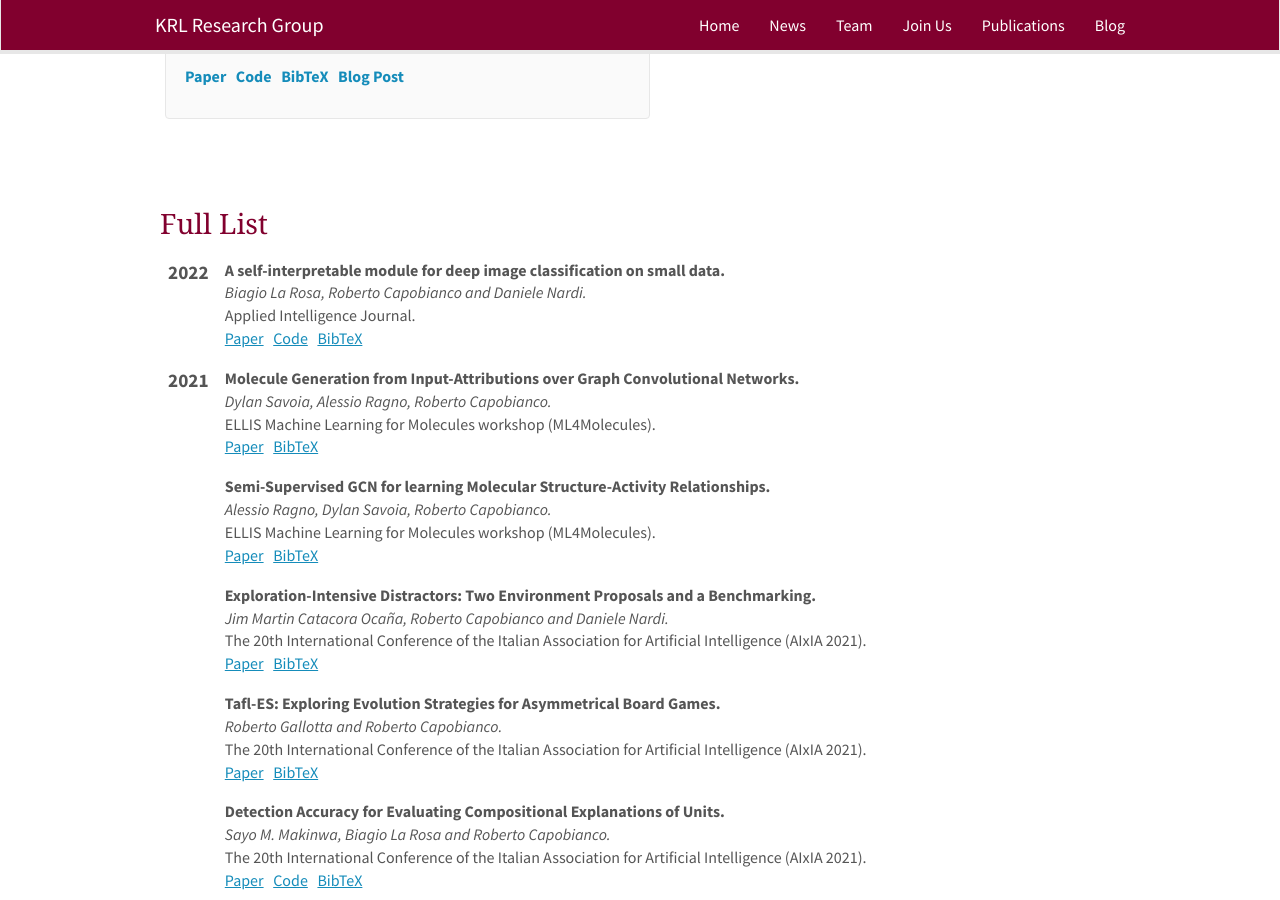
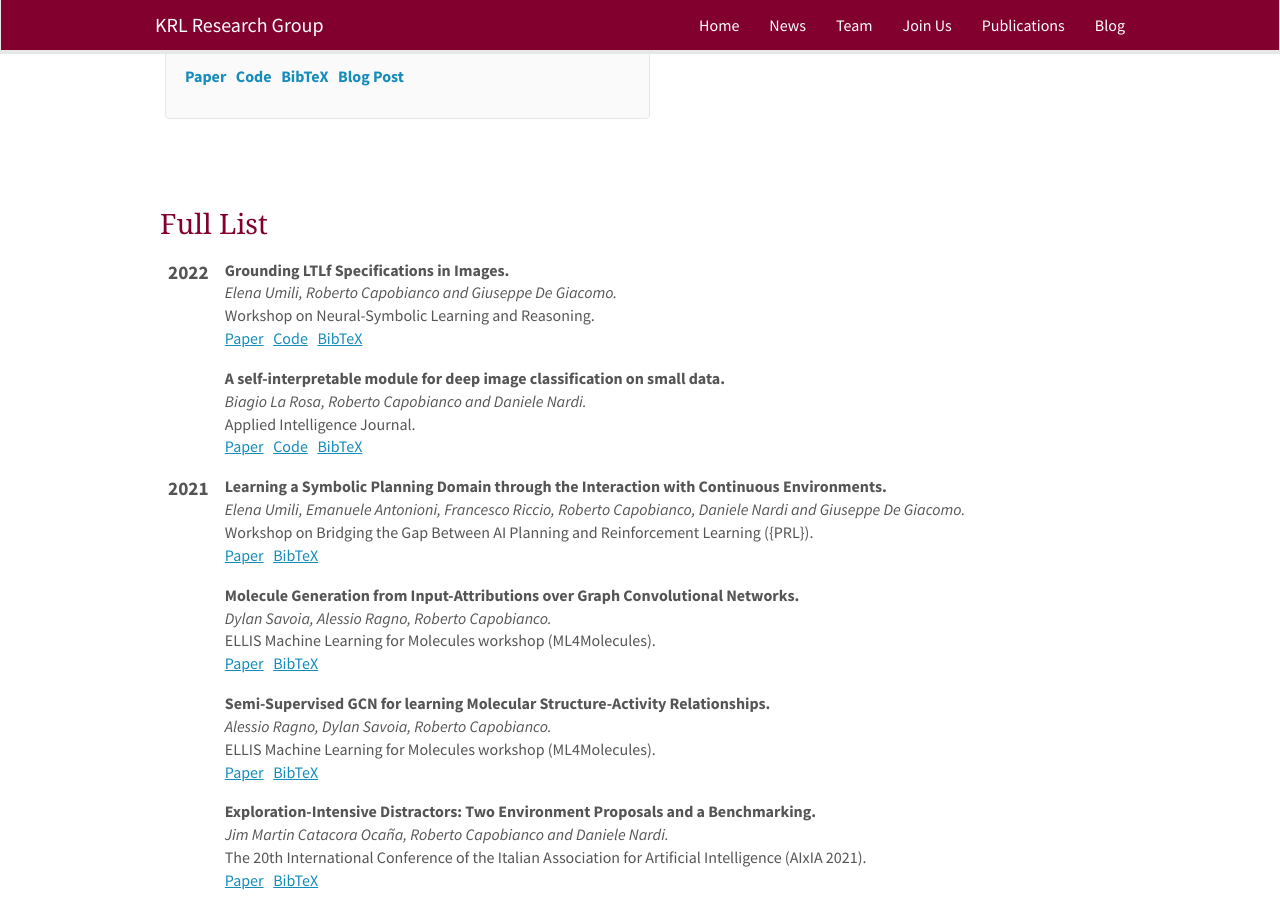
Before and after one commit to KRLGroup/krlgroup.github.io, a Jekyll site: the page built from _pages/publications.md, in a window 1280 px wide and 900 px high, scrolled down 412 px. Built offline with Jekyll 4.4.1, drawn with Linux system fonts in a browser that asks for light colours; nearby versions of some CDN libraries.

Commit message:
added Umili's papers

```diff
--- a/_data/publist.yml
+++ b/_data/publist.yml
@@ -1,3 +1,21 @@
+- title: "Grounding LTLf Specifications in Images"
+  authors:  Elena Umili, Roberto Capobianco and Giuseppe De Giacomo
+  year: 2022
+  publisher: Workshop on Neural-Symbolic Learning and Reasoning
+  link:
+    url:  https://ceur-ws.org/Vol-3212/paper4.pdf
+    display: Paper
+  code: https://github.com/whitemech/grounding_LTLf_in_image_sequences
+  bibtex: "@inproceedings{umili2022,<br>
+    author = {Elena Umili and
+              Roberto Capobianco and
+              Giuseppe {De Giacomo}},<br>
+    title = {Grounding LTLf Specifications in Images},<br>
+    booktitle = {16th International Workshop on Neural-Symbolic Learning and Reasoning},<br>
+    year = {2022},
+}"
+
+
 - title: "A self-interpretable module for deep image classification on small data"
   authors:  Biagio La Rosa, Roberto Capobianco and Daniele Nardi
   year: 2022
@@ -16,6 +34,24 @@
   publisher = {Springer Science and Business Media {LLC}},<br>
 }"
 
+- title: "Learning a Symbolic Planning Domain through the Interaction with Continuous Environments"
+  authors:  Elena Umili, Emanuele Antonioni, Francesco Riccio, Roberto Capobianco, Daniele Nardi and Giuseppe De Giacomo
+  year: 2021
+  publisher: Workshop on Bridging the Gap Between AI Planning and Reinforcement Learning ({PRL})
+  link:
+    url:   https://prl-theworkshop.github.io/prl2021/papers/PRL2021_paper_39.pdf
+    display: Paper
+  bibtex: "@inproceedings{umili2021,<br>
+    author = {Elena Umili and
+              Emanuele Antonioni and
+              Francesco Riccio and<br>
+              Roberto Capobianco and
+              Daniele Nardi and
+              Giuseppe {De Giacomo}},<br>
+    title = {Learning a Symbolic Planning Domain through the Interaction with Continuous Environments},<br>
+    booktitle = {Workshop on Bridging the Gap Between AI Planning and Reinforcement Learning ({PRL})},<br>
+    year = {2021},<br>
+}"
 
 - title: "Molecule Generation from Input-Attributions over Graph Convolutional Networks"
   authors:  Dylan Savoia, Alessio Ragno, Roberto Capobianco
```
